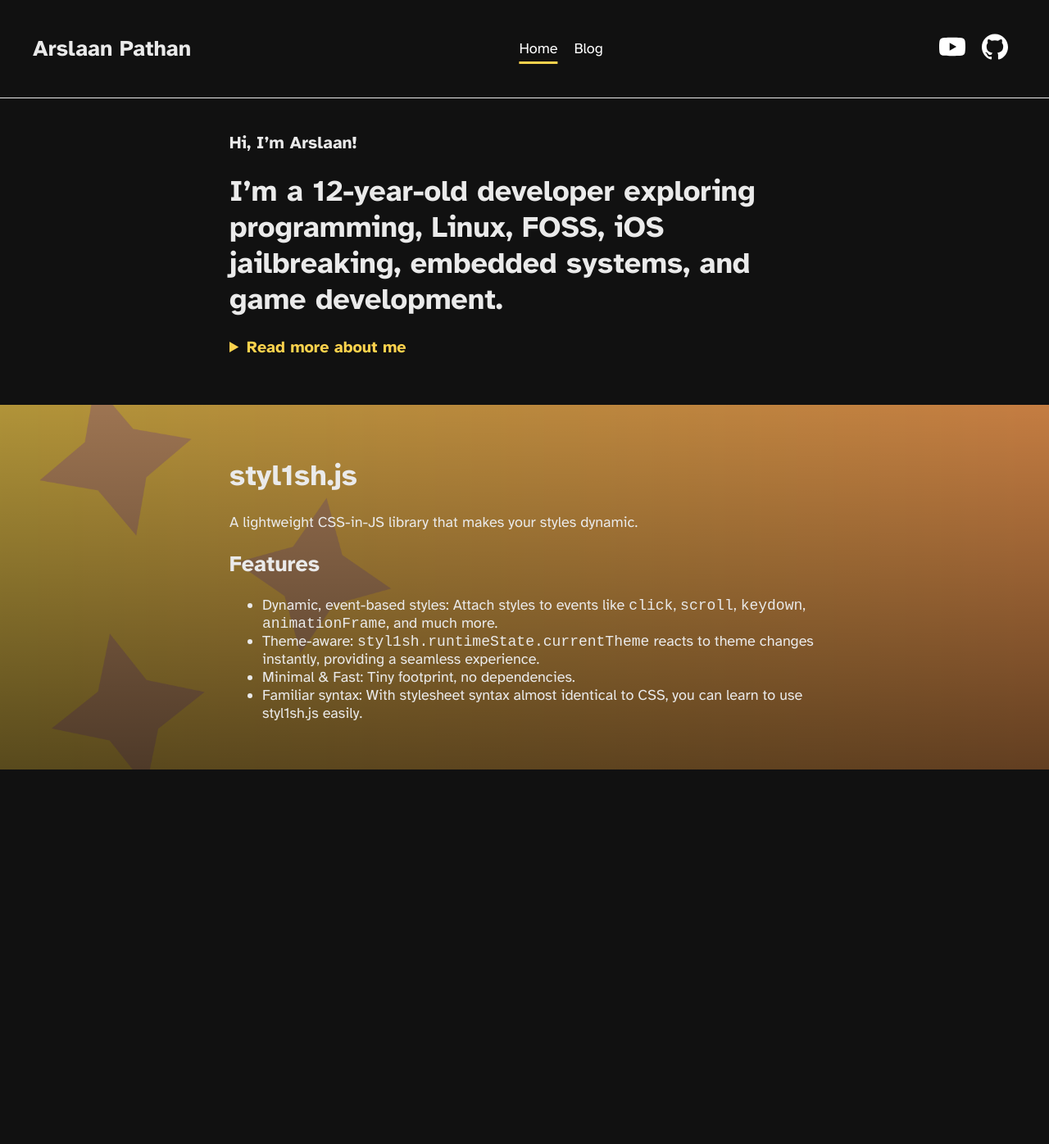
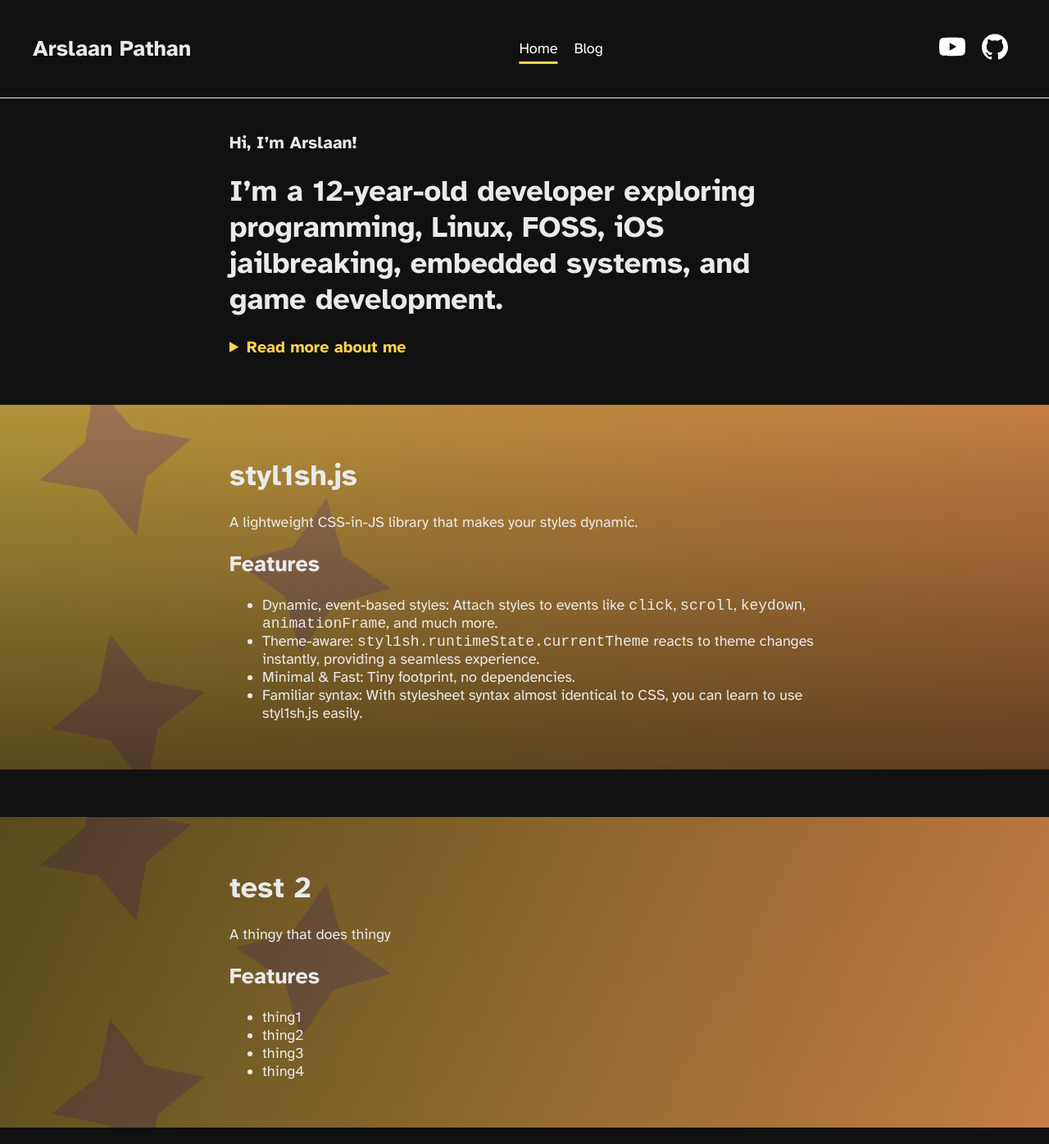
Before and after one commit to RealArslaanYT/arslaans-website-revamped, a Jekyll site: the page built from index.markdown, in a window 1280 px wide. Shown: the whole page at 82% size. Built offline with Jekyll 4.4.1, drawn with Linux system fonts in a browser that asks for light colours; before the commit the page ends 959 px from its top, so only the background shows below that.

Commit message:
bg2 placeholder

```diff
--- a/assets/css/home.css
+++ b/assets/css/home.css
@@ -10,6 +10,15 @@
 .bg1 {
     background-image:
         linear-gradient(to bottom, rgba(0,0,0,0.2), rgba(0,0,0,0.6)),
+        url('/assets/images/bg1.png');
+    background-size: cover;
+    background-position: center;
+    background-repeat: no-repeat;
+}
+
+.bg2 {
+    background-image:
+        linear-gradient(-65deg, rgba(0,0,0,0.2), rgba(0,0,0,0.6)),
         url('/assets/images/bg1.png');
     background-size: cover;
     background-position: center;
--- a/index.markdown
+++ b/index.markdown
@@ -42,3 +42,20 @@ A lightweight CSS-in-JS library that makes your styles dynamic.
 
 </div>
 </div>
+
+<br/>
+
+<div class="full-bar bg2">
+<div class="content" markdown="1">
+
+# test 2
+A thingy that does thingy
+
+## Features
+- thing1
+- thing2
+- thing3
+- thing4
+
+</div>
+</div>
```
